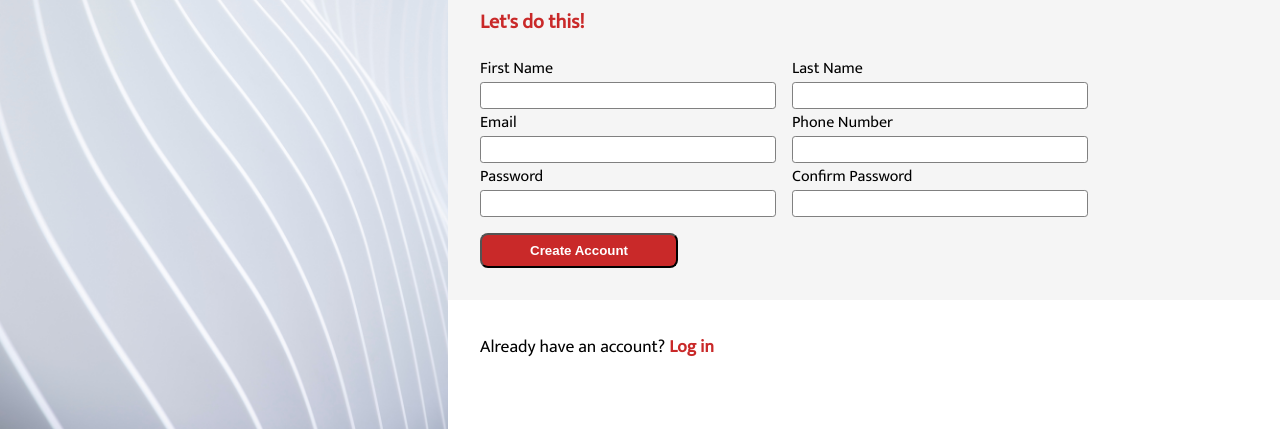
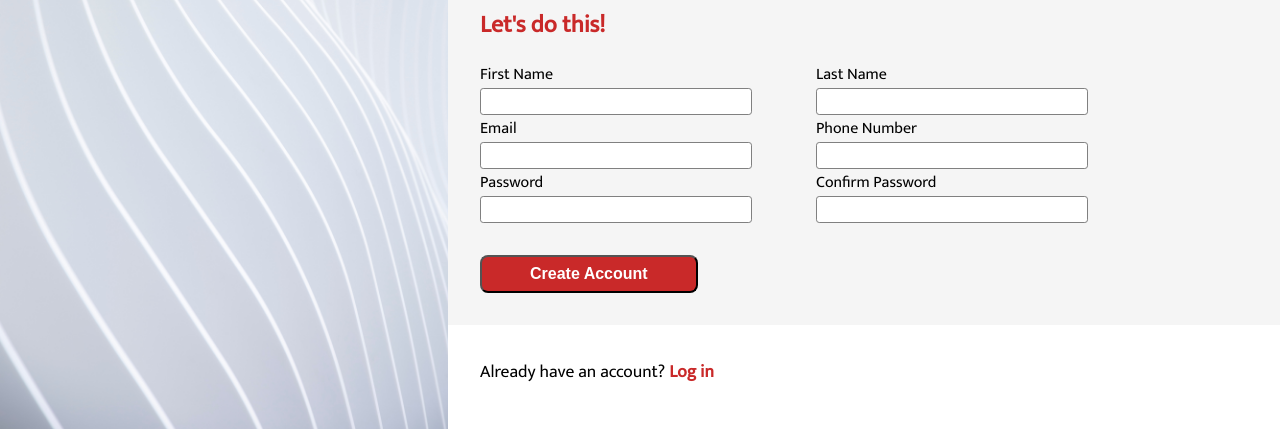
Before and after one commit to ty-hoffman/sign-up-form, a plain HTML site: page index.html in a window 1280 px wide. Shown: the part 371-800 px from the top of the page. Drawn offline with Linux system fonts and the light colour scheme.

Commit message:
Complete main page styling

```diff
--- a/style.css
+++ b/style.css
@@ -61,6 +61,7 @@ form {
     --gap: 1rem;
     display: flex;
     flex-wrap: wrap;
+    justify-content: space-between;
     gap: var(--gap);
     background-color: rgba(159, 159, 159, .1);
     padding: 2rem 12rem 2rem 2rem;
@@ -68,7 +69,7 @@ form {
 }
 .form_header {
     flex-basis: 100%;
-    font-size: 1.25rem;
+    font-size: 1.5rem;
 }
 .log-in-button, .form_header {
     color: rgb(201, 41, 41);
@@ -79,8 +80,9 @@ form {
     flex-direction: column;
 }
 .column {
-    /* Each col takes up 50% of row, need to adjust for form gap */
-    flex-basis: calc(50% - (var(--gap)/2));
+    --colgap: 1.5rem;
+    /* Each col takes up 50% of row, need to adjust for form and col gap */
+    flex-basis: calc(50% - (var(--gap)/2) - var(--colgap));
     flex-shrink: 1;
 }
 input {
@@ -92,6 +94,8 @@ button[type='submit'] {
     background-color:  rgb(201, 41, 41);
     color: white;
     font-weight: bold;
+    font-size: 1rem;
     border-radius: .5rem;
+    margin-top: 1rem;
     padding: .5rem 3rem;
 }
```
